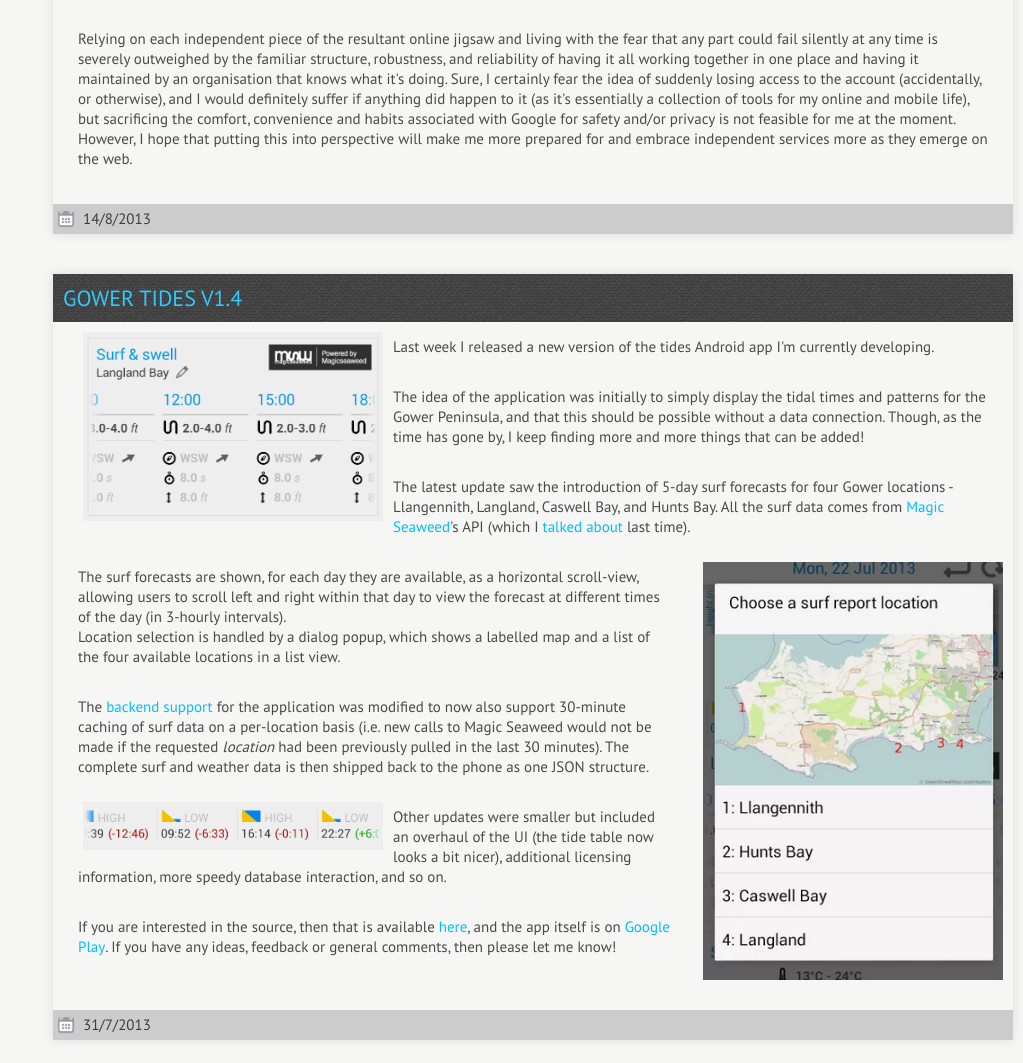
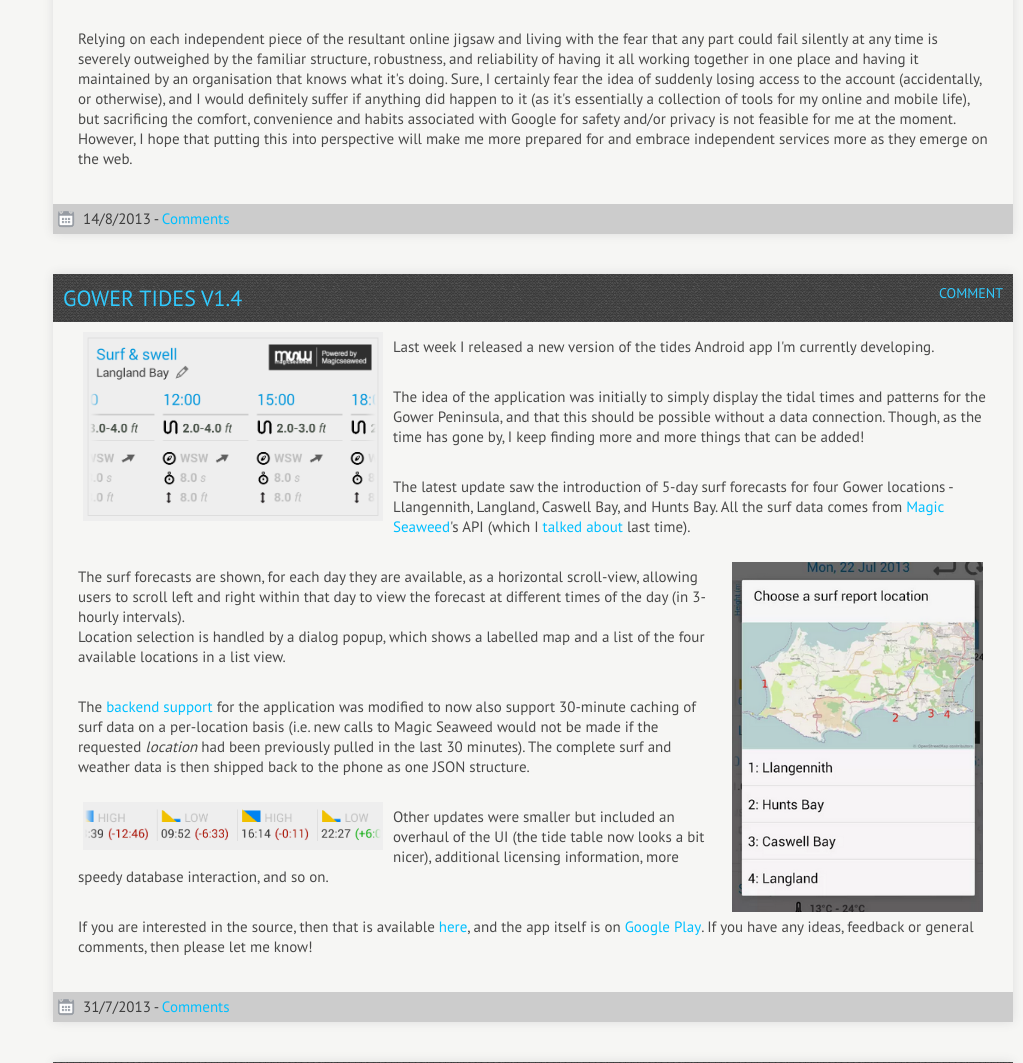
Before and after one commit to willwebberley/personal-website, a Flask app: page / in a window 1280 px wide. Shown: the part 1720-2783 px from the top of the page, without its empty margins (257-1280 px from the left). Run offline with Flask 2, Linux system fonts and the light colour scheme; some libraries are stand-ins or nearby versions.

Commit message:
added support for DISQUS comments

```diff
--- a/blog.py
+++ b/blog.py
@@ -6,7 +6,7 @@ from sqlalchemy import create_engine, Column, Integer, String
 from sqlalchemy.ext.declarative import declarative_base
 from sqlalchemy.orm import sessionmaker
 
-engine = create_engine('sqlite:///static/data/posts.db', echo=True)
+engine = create_engine('sqlite:///static/data/posts.db')
 Base = declarative_base()
 Session = sessionmaker(bind=engine)
 sess = Session()
@@ -66,8 +66,6 @@ def getPostByDateAndTitle(year, month, day, title):
     posts = sess.query(Post).filter_by(year=int(year),month=int(month),day=int(day))
     for post in posts:
         post = processPost(post)
-        print post.url_title.replace("-", " ").lower()
-        print title.lower()
         if post.url_title.lower() == title.lower():
             return post
 
@@ -85,7 +83,6 @@ def newPost(title, text, day, month, year):
     post_date = time.mktime((datetime.date(int(year), int(month), int(day))).timetuple())
     id = int(math.floor(time.time()))
     post = Post(id,title,text,post_date,day,month,year)
-    print post
     sess.add(post)
     sess.commit()
 
@@ -99,7 +96,6 @@ def updatePost(id, title, text, day, month, year):
     post.title = title
     post.content = text
     post.day = day
-    print post.day
     post.month = month
     post.year = year
     post.date = time.mktime((datetime.date(int(year), int(month), int(day))).timetuple())
--- a/static/css/style.css
+++ b/static/css/style.css
@@ -393,10 +393,17 @@ article{
 article img{
     float:left;
     max-width:300px;
+    max-height:350px;
     margin-right:10px;
-    margin-bottom:10px;
+    margin-bottom:5px;
     margin-top:10px;
     clear:left;
+}
+article img.right{
+    float:right;
+    clear:right;
+    margin-right:30px;
+    margin-left:10px;
 }
 
 article h2{
--- a/templates/home.html
+++ b/templates/home.html
@@ -16,11 +16,26 @@
 {% endif %}
 {% if single or not single%}
 <article class="full-post">
-    <h2><a href="/blog/{{ post.year }}/{{ post.month }}/{{ post.day }}/{{ post.url_title.lower() }}">{{ post.title }}</a></h2>
+    <h2><a href="/blog/{{ post.year }}/{{ post.month }}/{{ post.day }}/{{ post.url_title.lower() }}">{{ post.title }}</a> <span style="font-size:14px; color:white; float:right"><a href="/blog/{{ post.year }}/{{ post.month }}/{{ post.day }}/{{ post.url_title.lower() }}/#comments">Comment</a></span></h2>
     {{ post.content }}
     <div style="clear:both"></div>
-    <p class="date">{{ post.day }}/{{ post.month }}/{{ post.year }}</p>
+    <p class="date">{{ post.day }}/{{ post.month }}/{{ post.year }} - <a href="/blog/{{ post.year }}/{{ post.month }}/{{ post.day }}/{{ post.url_title.lower() }}/#disqus_thread">Comments</a></p>
+
 </article>
+
+{% if single == True %}
+<div id="comments"></div>
+<div id="disqus_thread"></div>
+<script type="text/javascript">
+    var disqus_shortname = 'flyingsparx';
+     (function() {
+         var dsq = document.createElement('script'); dsq.type = 'text/javascript'; dsq.async = true;
+         dsq.src = '//' + disqus_shortname + '.disqus.com/embed.js';
+         (document.getElementsByTagName('head')[0] || document.getElementsByTagName('body')[0]).appendChild(dsq);
+     })();
+</script>
+
+{% endif %}
 {% endif %}
 {% endautoescape %}
 {% endfor %}
--- a/templates/layout.html
+++ b/templates/layout.html
@@ -94,6 +94,14 @@ _gaq.push(['_trackPageview']);
     ga.src = ('https:' == document.location.protocol ? 'https://ssl' : 'http://www') + '.google-analytics.com/ga.js';
     var s = document.getElementsByTagName('script')[0]; s.parentNode.insertBefore(ga, s);
 })();
+
+var disqus_shortname = 'flyingsparx';
+ (function () {
+     var s = document.createElement('script'); s.async = true;
+     s.type = 'text/javascript';
+     s.src = '//' + disqus_shortname + '.disqus.com/count.js';
+     (document.getElementsByTagName('HEAD')[0] || document.getElementsByTagName('BODY')[0]).appendChild(s);
+ }());
 </script>
 </body>
 </html>
```
Also changed, not shown: static/data/posts.db, static/media/v1-4_location.png (added), static/media/v1-4_surf.png (added), static/media/v1-4_tides.png (added), 1 other file.
